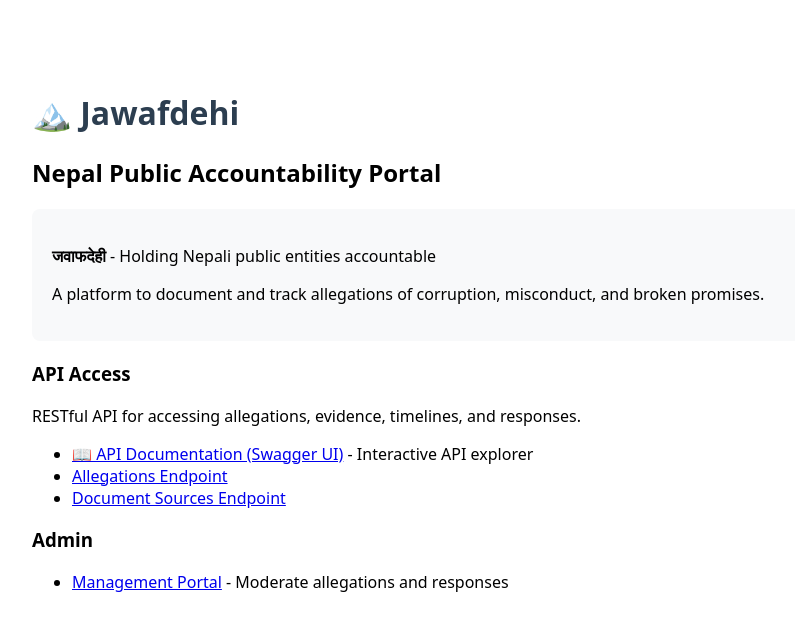
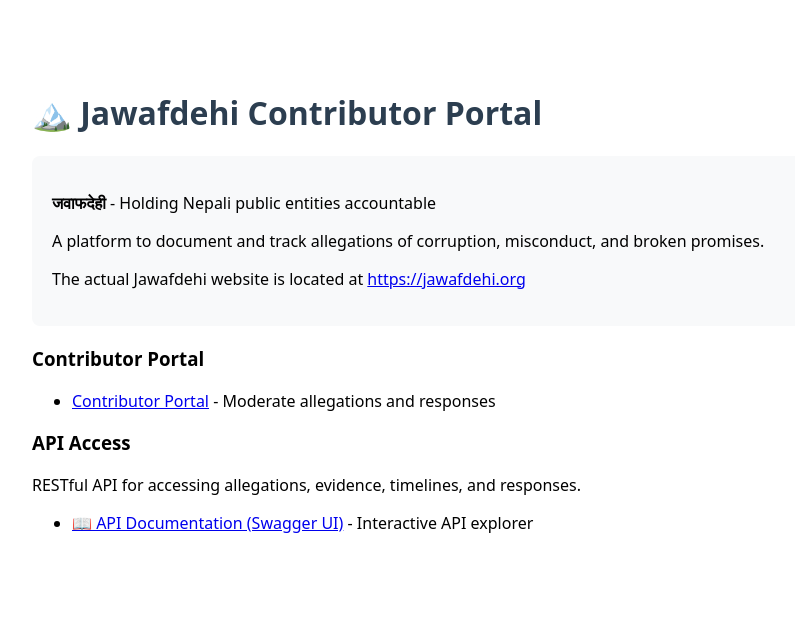
Before and after one commit to NewNepal-org/JawafdehiAPI, a Django app: page / in a window 1280 px wide. Shown: the top 631 px of the page, without its empty margins (208-1003 px from the left). Run offline with Django 5.2, Linux system fonts and the light colour scheme; parts of the project's set-up code (start-up, migrations or seed data) failed here and were passed over.

Commit message:
Rebrand landing page as Contributor Portal (#3)
* Initial plan

* Update landing page to reflect Contributor Portal branding

Co-authored-by: damo-da <3693018+damo-da@users.noreply.github.com>

* Consolidate landing page tests into single test method

Co-authored-by: damo-da <3693018+damo-da@users.noreply.github.com>

---------

Co-authored-by: copilot-swe-agent[bot] <198982749+Copilot@users.noreply.github.com>
Co-authored-by: damo-da <3693018+damo-da@users.noreply.github.com>

```diff
--- a/cases/templates/index.html
+++ b/cases/templates/index.html
@@ -3,7 +3,7 @@
 <head>
     <meta charset="UTF-8">
     <meta name="viewport" content="width=device-width, initial-scale=1.0">
-    <title>Jawafdehi - Nepal Public Accountability Portal</title>
+    <title>Jawafdehi Contributor Portal</title>
     <style>
         body { font-family: system-ui; max-width: 800px; margin: 50px auto; padding: 20px; }
         h1 { color: #2c3e50; }
@@ -11,25 +11,23 @@
     </style>
 </head>
 <body>
-    <h1>🏔️ Jawafdehi</h1>
-    <h2>Nepal Public Accountability Portal</h2>
+    <h1>🏔️ Jawafdehi Contributor Portal</h1>
 
     <div class="info">
         <p><strong>जवाफदेही</strong> - Holding Nepali public entities accountable</p>
         <p>A platform to document and track allegations of corruption, misconduct, and broken promises.</p>
+        <p>The actual Jawafdehi website is located at <a href="https://jawafdehi.org">https://jawafdehi.org</a></p>
     </div>
+
+    <h3>Contributor Portal</h3>
+    <ul>
+        <li><a href="/admin/">Contributor Portal</a> - Moderate allegations and responses</li>
+    </ul>
 
     <h3>API Access</h3>
     <p>RESTful API for accessing allegations, evidence, timelines, and responses.</p>
     <ul>
         <li><a href="/api/swagger/">📖 API Documentation (Swagger UI)</a> - Interactive API explorer</li>
-        <li><a href="/api/allegations/">Allegations Endpoint</a></li>
-        <li><a href="/api/sources/">Document Sources Endpoint</a></li>
-    </ul>
-
-    <h3>Admin</h3>
-    <ul>
-        <li><a href="/admin/">Management Portal</a> - Moderate allegations and responses</li>
     </ul>
 </body>
 </html>
```
Also changed, not shown: tests/test_landing_page.py (added, +25 -0 lines).
